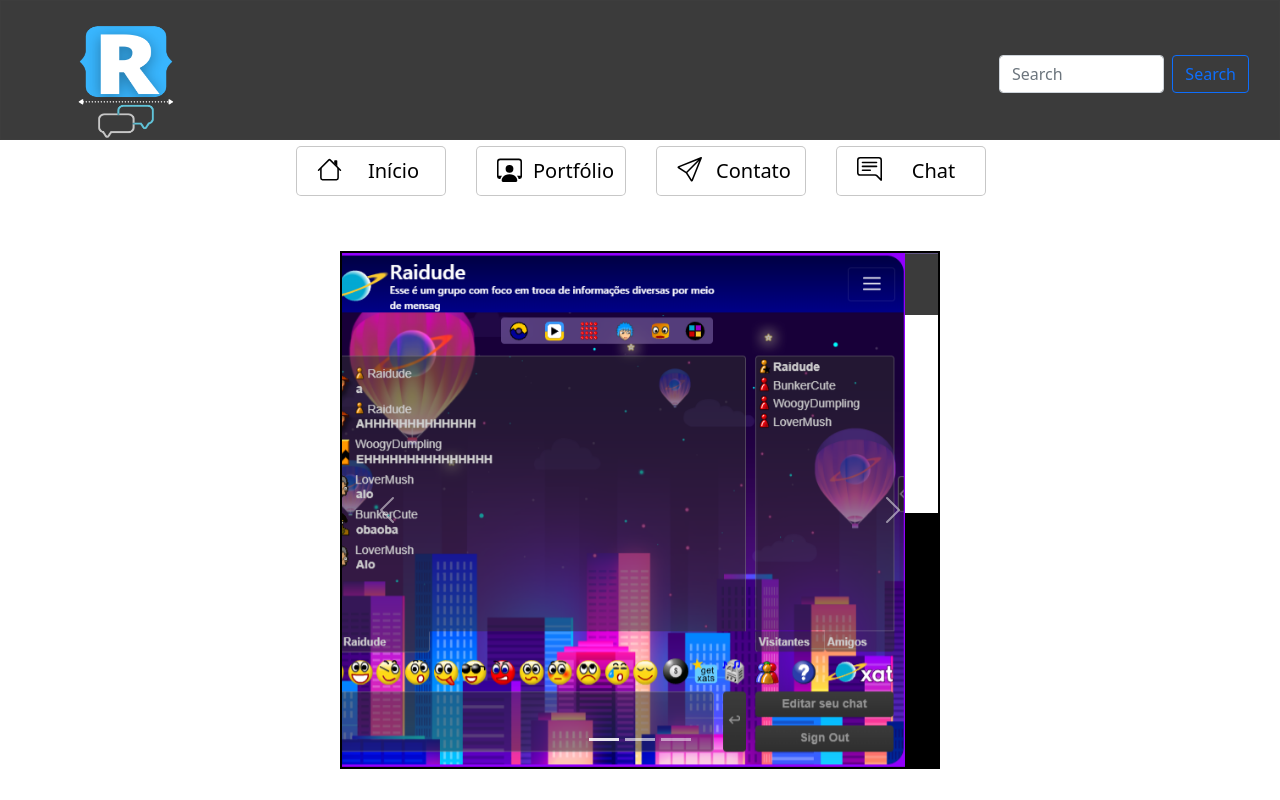
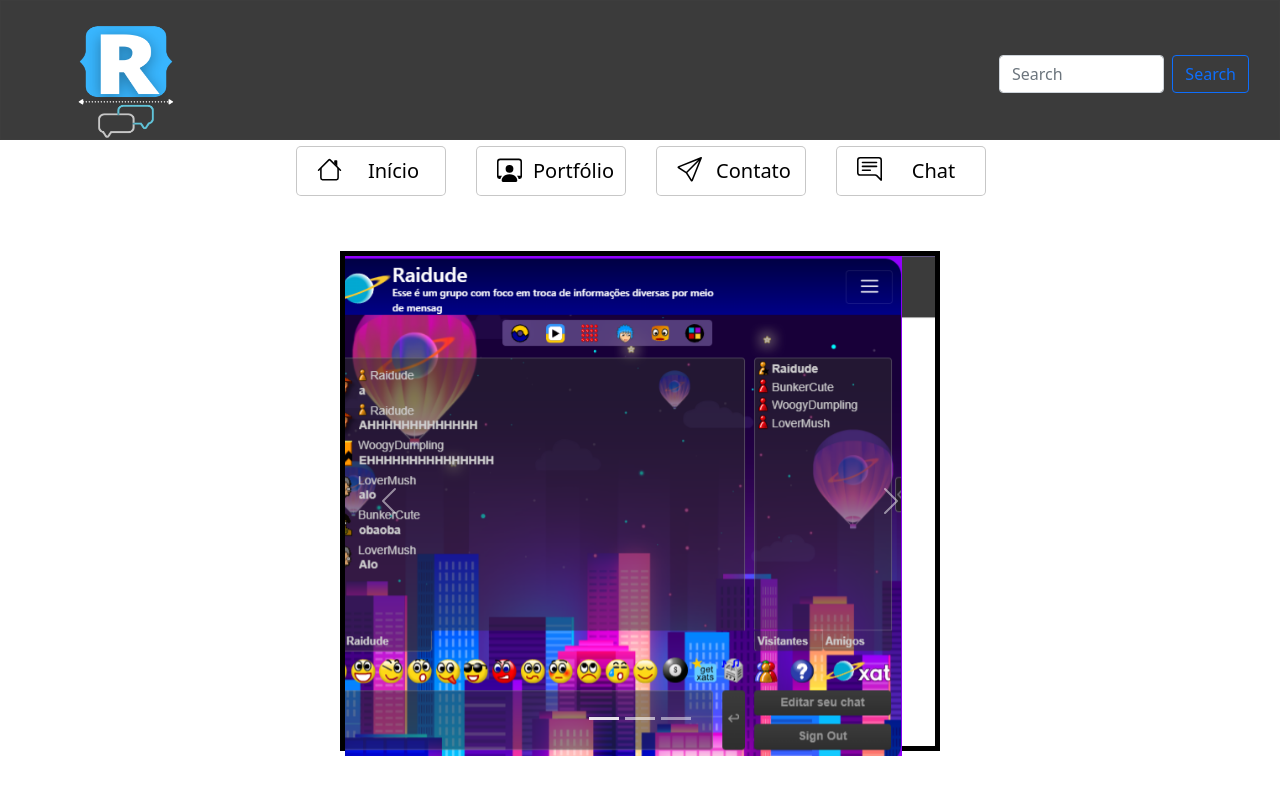
Before and after one commit to Raidude/Raidude.github.io, a website: page index.html in a window 1280 px wide. Shown: the top 800 px of the page. Drawn offline with nearby package versions, Linux system fonts and the light colour scheme.

Commit message:
Estilizando o carousel

```diff
--- a/estilo.css
+++ b/estilo.css
@@ -213,19 +213,17 @@
 }
 
 #carouselSlide{
-    border: 2px solid black;
+    border: 5px solid black;
     width: 600px;
-    height: 518px;
-    display: flex;
+    height: 500px;
     margin: 0 auto;
     margin-bottom: 200px;
-    justify-content: center;
-    align-items: center;
-    background: black;
 }
 
 .carousel-item{
     transition: transform 2s ease, opacity .5s ease-out;
+    max-width: 600px;
+    height: 500px;
 
 }
 
```
